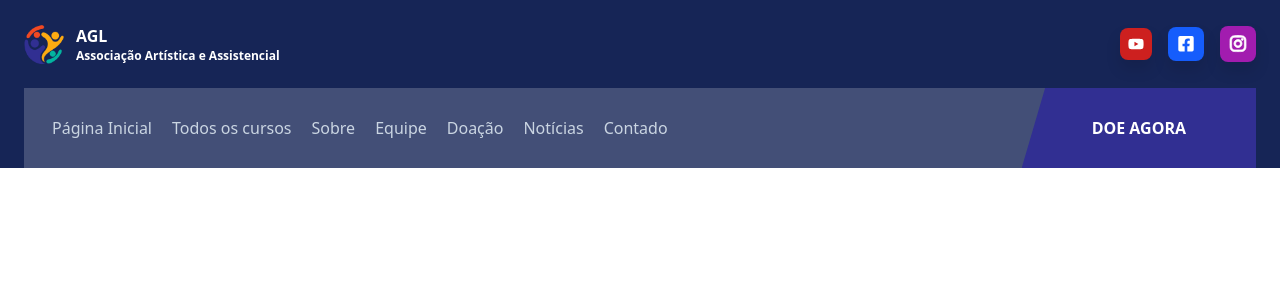
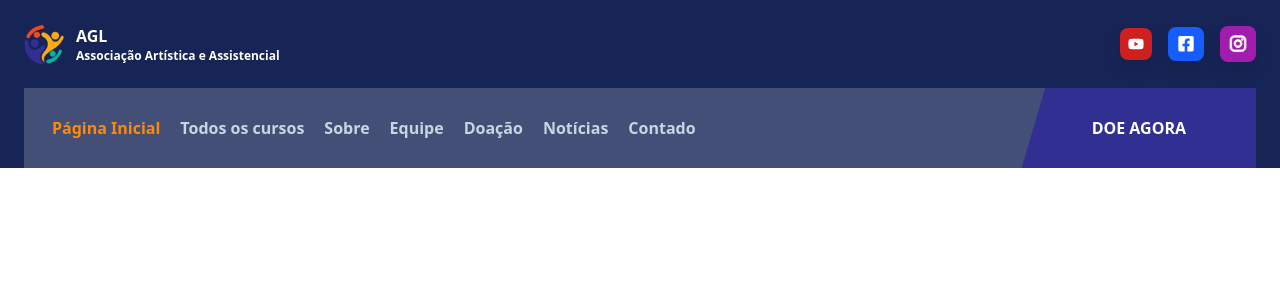
Before and after one commit to Welbert-Soares/next-agl-website, a Next.js app: page / in a window 1280 px wide. Shown: the top 300 px of the page. Built offline with nearby package versions, Linux system fonts and the light colour scheme.

Commit message:
Enhance Navbar component with active link styling and scroll detection

```diff
--- a/components/header/Navbar.tsx
+++ b/components/header/Navbar.tsx
@@ -4,9 +4,13 @@ import Link from "next/link";
 import React, { useEffect, useState } from "react";
 
 import { navItems } from "@/constants/routes";
+import { usePathname } from "next/navigation";
 
 const Navbar = () => {
   const [scroll, setScroll] = useState(false);
+
+  const pathname = usePathname();
+
   const handleScroll = () => {
     if (window.scrollY > 50) {
       setScroll(true);
@@ -31,10 +35,15 @@ const Navbar = () => {
       }
     >
       <nav className="w-full flex justify-between bg-[#ffffff31]">
-        <ul className="flex justify-between items-center px-7 py-5 gap-5 list-none">
+        <ul className="flex justify-between items-center px-7 py-5 gap-5 list-none font-semibold">
           {navItems.map((item, i) => (
             <li key={i}>
-              <Link href={item.href} className={"text-slate-300 text-normal"}>
+              <Link
+                href={item.href}
+                className={`${
+                  pathname === item.href ? "text-orange-400" : "text-slate-300"
+                } `}
+              >
                 {item.name}
               </Link>
             </li>
```
